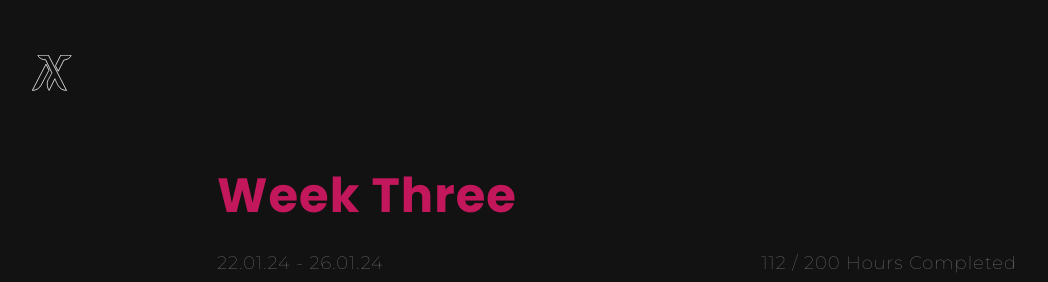
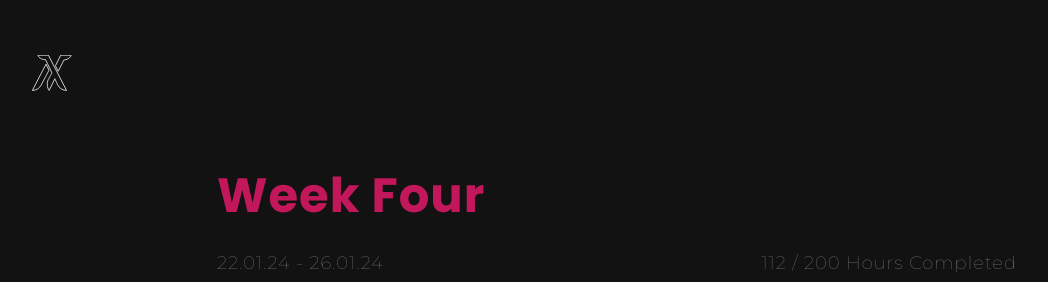
Before and after one commit to ansaaryounos/Portfolio, a plain HTML site: page LiminalBlog/L-week4.html in a window 1280 px wide. Shown: the top 282 px of the page, without its empty margins (23-1071 px from the left). Drawn offline with Linux system fonts and the light colour scheme.

Commit message:
title fix for entry

```diff
--- a/LiminalBlog/L-week4.html
+++ b/LiminalBlog/L-week4.html
@@ -34,7 +34,7 @@
 
   <div class="page-container">
     <div>
-      <h1>Week Three</h1>
+      <h1>Week Four</h1>
       <div class="progress">
         <h3>22.01.24  -  26.01.24</h3>
         <h3>112 / 200 Hours Completed</h3>
```
